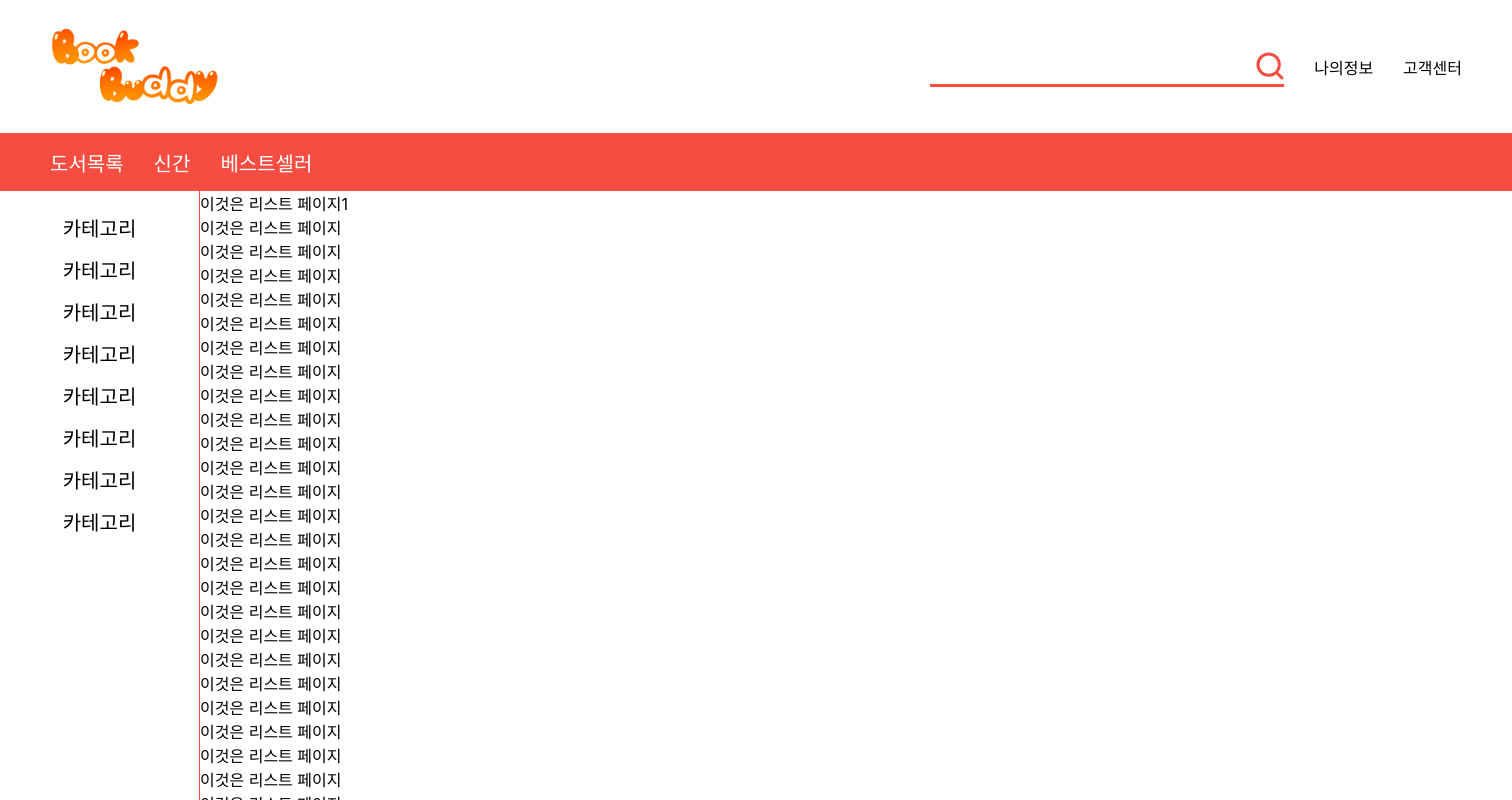
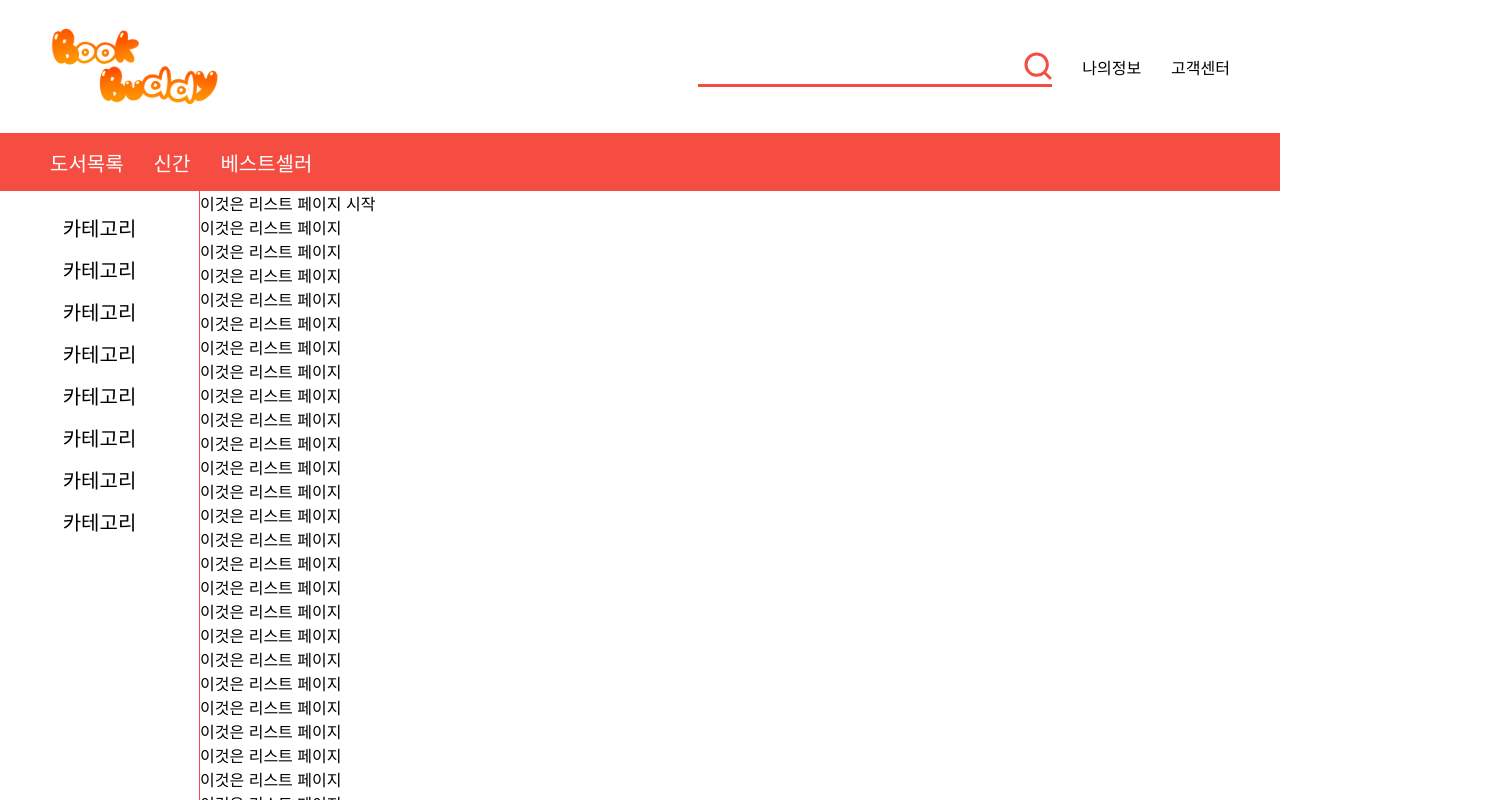
Before and after one commit to HyeranJo/bookbuddy, a React (Create React App) app in the folder client/: page /list in a window 1280 px wide. Shown: the top 800 px of the page, 1512 px wide, since content can reach past the window. Built offline with nearby package versions, Linux system fonts and the light colour scheme.

Commit message:
Feat: 전반적인 위치 조정

```diff
--- a/client/src/App.tsx
+++ b/client/src/App.tsx
@@ -8,6 +8,7 @@ function App() {
     <div className="App">
       <Header />
       <Nav />
+
       <Outlet />
     </div>
   );
--- a/client/src/components/header/Header.style.ts
+++ b/client/src/components/header/Header.style.ts
@@ -1,6 +1,12 @@
 import { styled } from 'styled-components';
 
 export const Styled_Header = {
+  Container: styled.div`
+    display: flex;
+    justify-content: center;
+    position: sticky;
+    top: 0px;
+  `,
   Div: styled.div`
     display: flex;
     width: 1512px;
@@ -11,9 +17,6 @@ export const Styled_Header = {
     justify-content: space-between;
     padding-left: 50px;
     padding-right: 50px;
-
-    position: sticky;
-    top: 0px;
   `,
   Menu: styled.div`
     display: flex;
--- a/client/src/components/header/Header.tsx
+++ b/client/src/components/header/Header.tsx
@@ -5,6 +5,7 @@ import SearchBar from '../search/SearchBar';
 
 const Header = () => {
   return (
+    <Styled_Header.Container>
       <Styled_Header.Div>
         <Logo />
         <Styled_Header.Menu>
@@ -13,6 +14,7 @@ const Header = () => {
           <Styled_Header.Span>고객센터</Styled_Header.Span>
         </Styled_Header.Menu>
       </Styled_Header.Div>
+    </Styled_Header.Container>
   );
 };
 
--- a/client/src/components/nav/Nav.style.ts
+++ b/client/src/components/nav/Nav.style.ts
@@ -1,6 +1,12 @@
 import { styled } from 'styled-components';
 
 export const Styled_Nav = {
+  Container: styled.div`
+    display: flex;
+    justify-content: center;
+    position: sticky;
+    top: 133px;
+  `,
   Div: styled.div`
     width: 1512px;
     height: 58px;
@@ -10,9 +16,6 @@ export const Styled_Nav = {
     align-items: center;
     padding-left: 50px;
     padding-right: 50px;
-
-    position: sticky;
-    top: 133px;
   `,
   SpanDiv: styled.div`
     display: flex;
--- a/client/src/components/nav/Nav.tsx
+++ b/client/src/components/nav/Nav.tsx
@@ -3,6 +3,7 @@ import { Styled_Nav } from './Nav.style';
 
 const Nav = () => {
   return (
+    <Styled_Nav.Container>
       <Styled_Nav.Div>
         <Styled_Nav.SpanDiv>
           <Styled_Nav.Span>도서목록</Styled_Nav.Span>
@@ -10,6 +11,7 @@ const Nav = () => {
           <Styled_Nav.Span>베스트셀러</Styled_Nav.Span>
         </Styled_Nav.SpanDiv>
       </Styled_Nav.Div>
+    </Styled_Nav.Container>
   );
 };
 
--- a/client/src/components/sidebar/BookSidebar.style.ts
+++ b/client/src/components/sidebar/BookSidebar.style.ts
@@ -1,6 +1,10 @@
 import { styled } from 'styled-components';
 
 export const Styled_Sidebar = {
+  Container: styled.div`
+    position: fixed;
+    top: calc(133px + 58px);
+  `,
   Div: styled.div`
     width: 200px;
     height: calc(100vh - 133px - 58px);
@@ -9,8 +13,6 @@ export const Styled_Sidebar = {
 
     display: flex;
     flex-flow: column;
-    position: sticky;
-    top: calc(133px + 58px);
 
     font-size: var(--basic-font-size);
     text-align: center;
--- a/client/src/components/sidebar/BookSidebar.tsx
+++ b/client/src/components/sidebar/BookSidebar.tsx
@@ -3,6 +3,7 @@ import { Styled_Sidebar } from './BookSidebar.style';
 
 const BookSidebar = () => {
   return (
+    <Styled_Sidebar.Container>
       <Styled_Sidebar.Div>
         <span>카테고리</span>
         <span>카테고리</span>
@@ -13,6 +14,7 @@ const BookSidebar = () => {
         <span>카테고리</span>
         <span>카테고리</span>
       </Styled_Sidebar.Div>
+    </Styled_Sidebar.Container>
   );
 };
 
--- a/client/src/pages/list/List.style.ts
+++ b/client/src/pages/list/List.style.ts
@@ -1,8 +1,15 @@
 import { styled } from 'styled-components';
 
 export const Styled_List = {
+  Container: styled.div`
+    display: flex;
+    justify-content: center;
+  `,
   Div: styled.div`
+    width: 1512px;
     display: flex;
-    flex-flow: row;
+  `,
+  Content: styled.div`
+    margin-left: 200px;
   `,
 };
--- a/client/src/pages/list/List.tsx
+++ b/client/src/pages/list/List.tsx
@@ -4,10 +4,11 @@ import { Styled_List } from './List.style';
 
 const List = () => {
   return (
+    <Styled_List.Container>
       <Styled_List.Div>
         <BookSidebar />
-      <div>
-        <div>이것은 리스트 페이지1</div>
+        <Styled_List.Content>
+          <div>이것은 리스트 페이지 시작</div>
           <div>이것은 리스트 페이지</div>
           <div>이것은 리스트 페이지</div>
           <div>이것은 리스트 페이지</div>
@@ -77,9 +78,10 @@ const List = () => {
           <div>이것은 리스트 페이지</div>
           <div>이것은 리스트 페이지</div>
           <div>이것은 리스트 페이지</div>
-        <div>이것은 리스트 페이지</div>
-      </div>
+          <div>이것은 리스트 페이지 끝</div>
+        </Styled_List.Content>
       </Styled_List.Div>
+    </Styled_List.Container>
   );
 };
 
```
Lines whose indentation alone changed are shown as unchanged.
